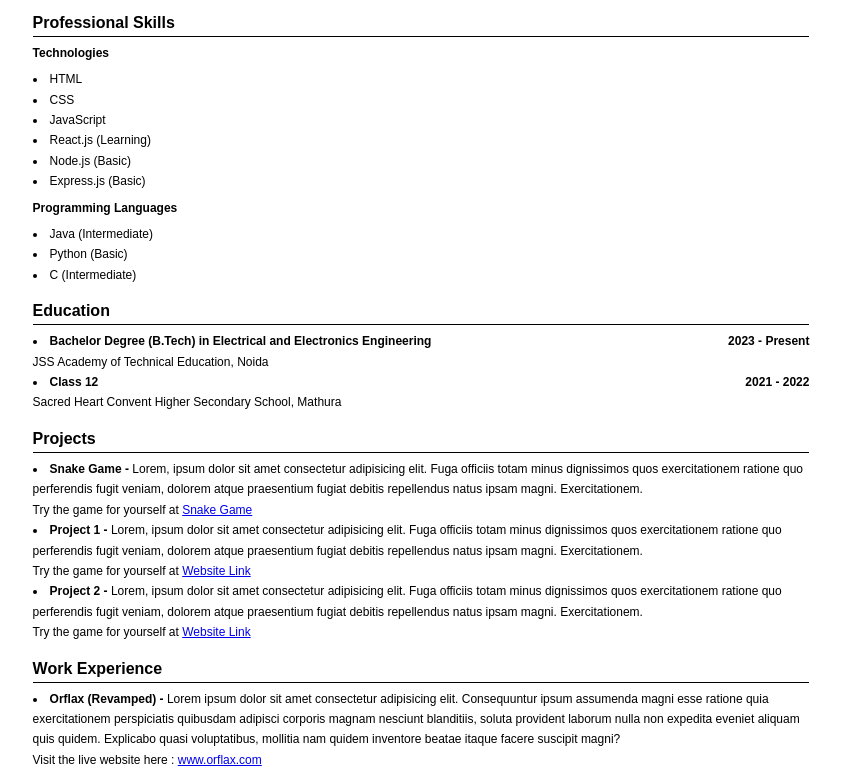
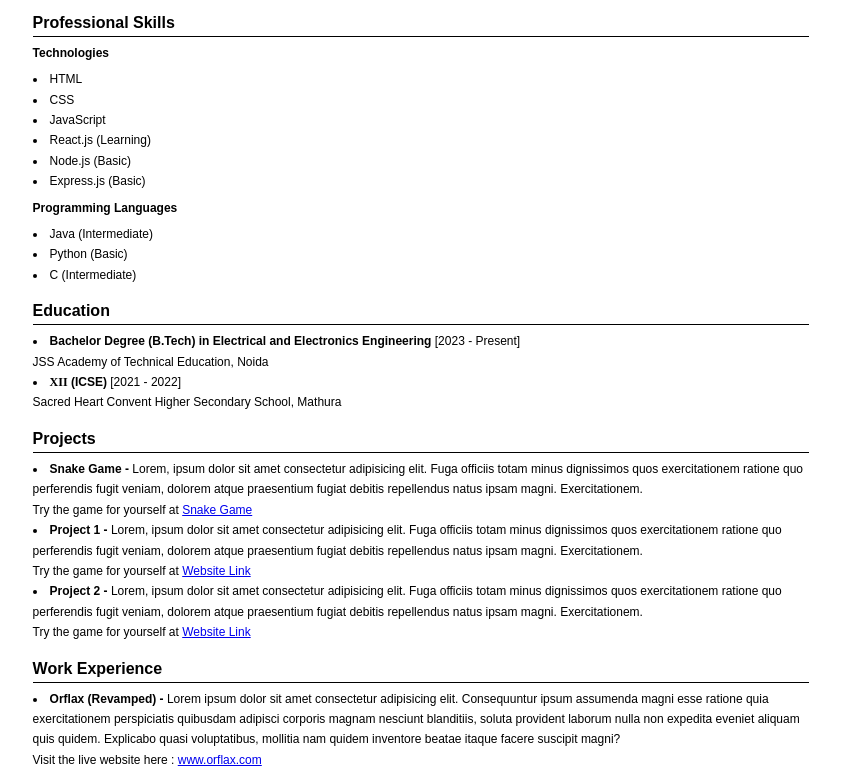
Before and after one commit to aanshiksharma/resume, a plain HTML site: page index.html in a window 1280 px wide. Shown: the part 98-880 px from the top of the page, without its empty margins (219-1060 px from the left). Drawn offline with Linux system fonts and the light colour scheme.

Commit message:
Initial Commit

```diff
--- a/index.html
+++ b/index.html
@@ -65,15 +65,13 @@
               <span class="bold">
                 Bachelor Degree (B.Tech) in Electrical and Electronics
                 Engineering
-                <span class="float-right"> 2023 - Present</span>
               </span>
+              [2023 - Present]
               <main>JSS Academy of Technical Education, Noida</main>
             </li>
             <li>
-              <span class="bold"
-                >Class 12
-                <div class="float-right">2021 - 2022</div>
-              </span>
+              <span class="bold"> <span class="serif">XII</span> (ICSE) </span>
+              [2021 - 2022]
               <p>Sacred Heart Convent Higher Secondary School, Mathura</p>
             </li>
           </ul>
--- a/style.css
+++ b/style.css
@@ -77,9 +77,10 @@ section {
   font-size: 10px;
 }
 
-.float-right {
-  float: right;
+.serif {
+  font-family: "Times New Roman", serif;
 }
+
 /* Styling Utilities */
 
 .flex {
```
